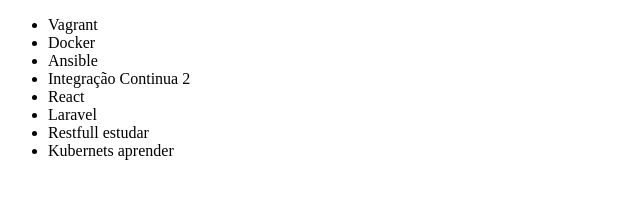
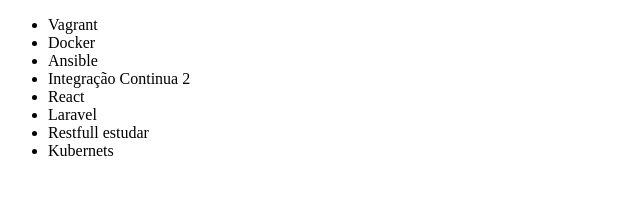
Before and after one commit to CarrenhoForEach/git-teste, a plain HTML site: page index.html in a window 1280 px wide. Shown: the full height of the page, 0-640 px from the left. Drawn offline with Linux system fonts and the light colour scheme.

Commit message:
Revert "inserindo commit"
This reverts commit cd739c534bae70fb04c615a2b4f2a7f681fb3a1f.

```diff
--- a/index.html
+++ b/index.html
@@ -13,7 +13,7 @@
 	<li>React</li>
 	<li>Laravel</li>
 	<li>Restfull estudar</li>
-	<li>Kubernets aprender</li>
+	<li>Kubernets</li>
     </ul>
 </body>
 </html>
```
